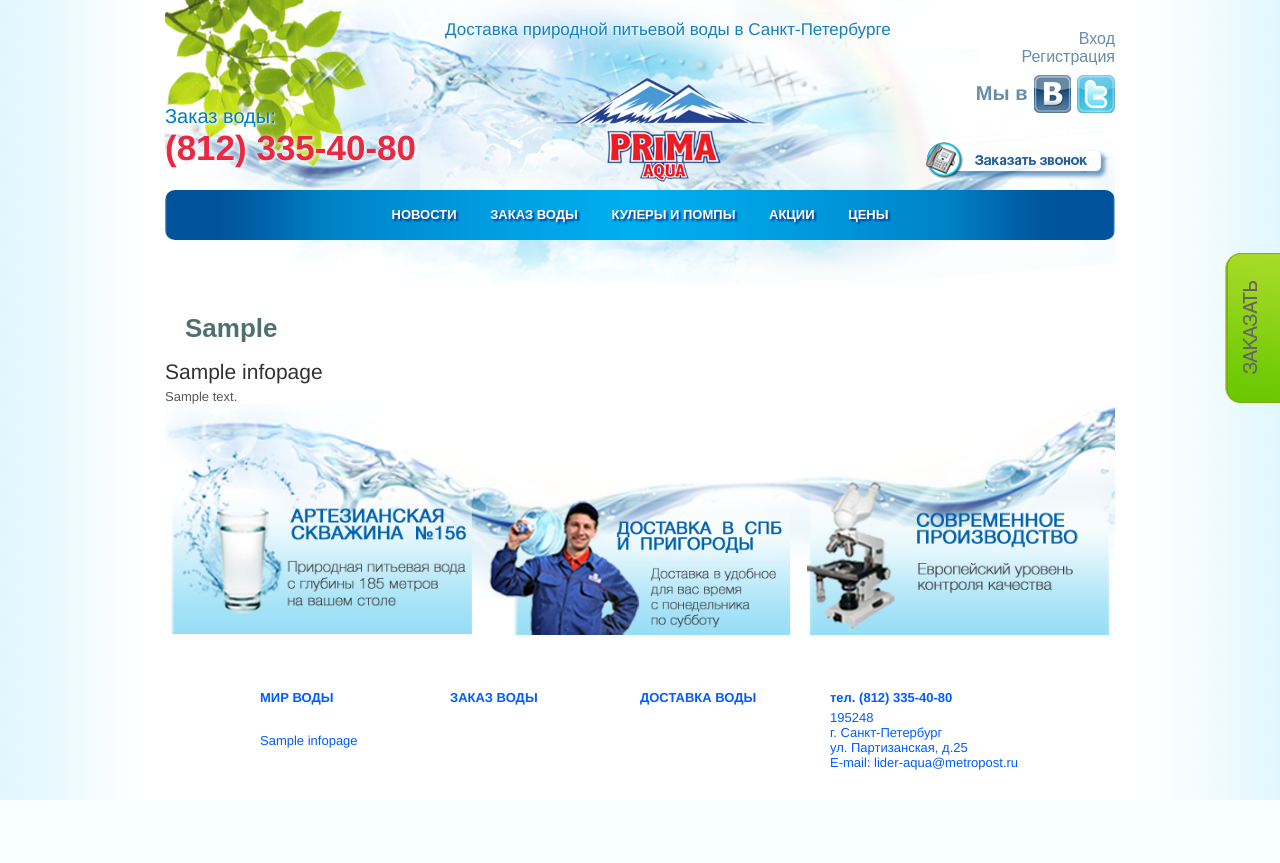
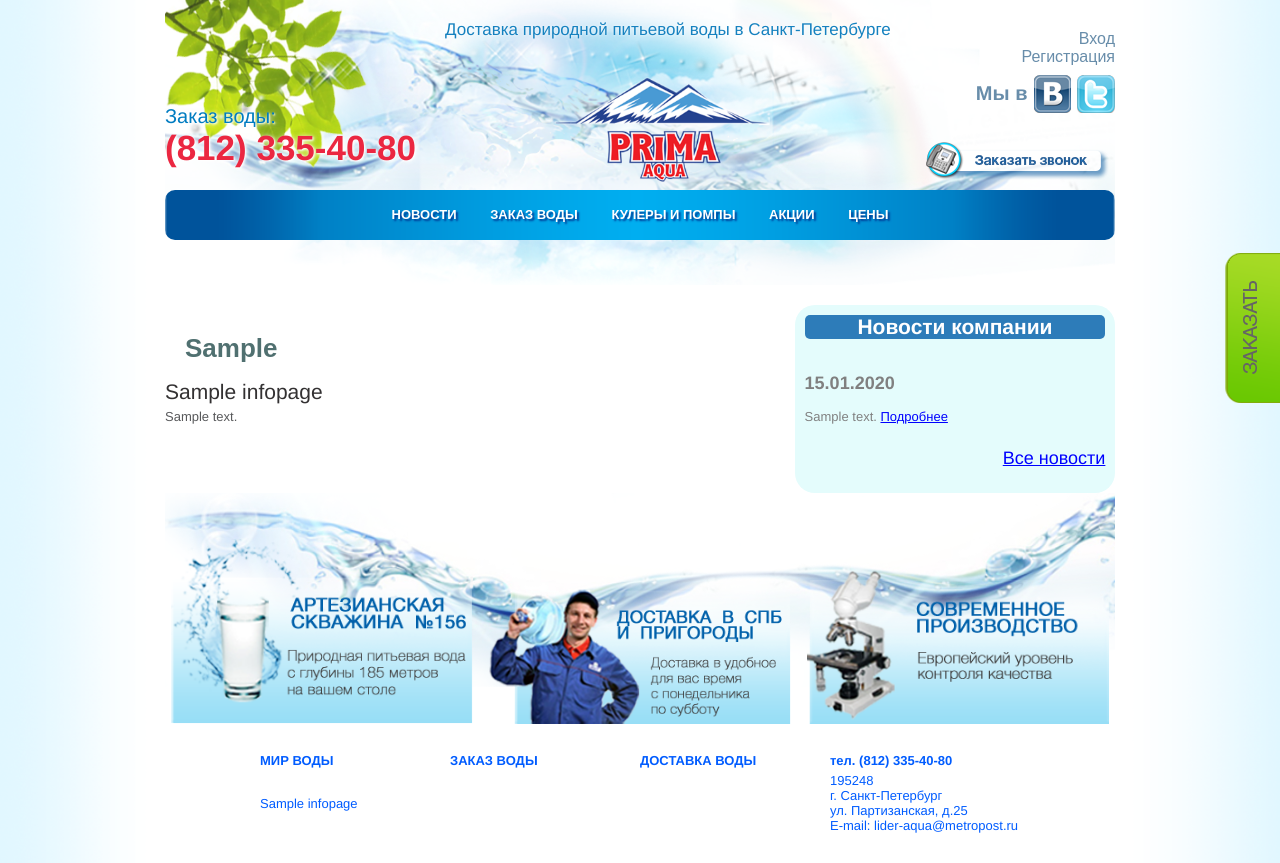
Before and after one commit to lvl0nax/water, a Rails app: page /# in a window 1280 px wide. Before the commit the page ends 800 px from the top, so only its background shows below. Run offline with Rails 7, Linux system fonts and the light colour scheme; tables that the repository leaves empty hold one stand-in row (values such as "Sample post"); parts of the project's set-up code (start-up, migrations or seed data) failed here and were passed over; some libraries are stand-ins or nearby versions.

Commit message:
infopages done

```diff
--- a/app/assets/stylesheets/application.css
+++ b/app/assets/stylesheets/application.css
@@ -501,3 +501,8 @@ table.cooler-table tr.white {background-color: white}
   text-align: right;
   font-size: 18px;
 }
+
+.fclr{
+  clear: left;
+  clear: right;
+}
--- a/app/views/infopages/show.html.erb
+++ b/app/views/infopages/show.html.erb
@@ -9,7 +9,7 @@
     <% end %>
   <% end %>
   <p id="notice"><%= notice %></p>
-</div>
+
 
   <div class="title">
     <h1><%= @infopage.try(:h1)%></h1>
@@ -54,3 +54,51 @@
   <%= link_to 'Edit', edit_infopage_path(@infopage) %> |
   <%= link_to 'Back', infopages_path %>
 <% end %>
+</div>
+
+
+<div class="rgtclmn">
+  <% unless @newspages.blank? %>
+    <div class="news-title"> Новости компании </div>
+  <% end %>
+  <div class="for_clear"></div>
+  <% if @newspages[2] %>
+    <br/>
+    <div class="news-part">
+      <div class="news-time"><%=@newspages[2].updated_at.strftime("%d.%m.%Y") %></div><br/>
+      <%=@newspages[2].short_desc%>
+      <%= link_to "Подробнее", @newspages[2] %>
+    </div>
+    <br/>
+  <% end %>
+
+  <div class="for_clear"></div>
+  <% if @newspages[1] %>
+    <br/>
+    <div class="news-part tmp">
+      <div class="news-time"><%=@newspages[1].updated_at.strftime("%d.%m.%Y")%></div><br/>
+      <%=@newspages[1].short_desc %>
+      <%= link_to "Подробнее", @newspages[1] %>
+    </div>
+    <br/>
+  <% end %>
+
+  <div class="for_clear"></div>
+  <% if @newspages[0] %>
+    <br/>
+    <div class="news-part">
+      <div class="news-time"><%=@newspages[0].updated_at.strftime("%d.%m.%Y")%></div><br/>
+      <%=@newspages[0].short_desc%>
+      <%= link_to "Подробнее", @newspages[0] %>
+    </div>
+    <br/>
+  <% end %>
+  <br/>
+  <br/>
+  <br/>
+  <br/>
+  <div class="alllnk"> <%= link_to "Все новости", newspages_path %></div>
+  <br/>
+</div>
+
+<div class="fclr"></div>
```
